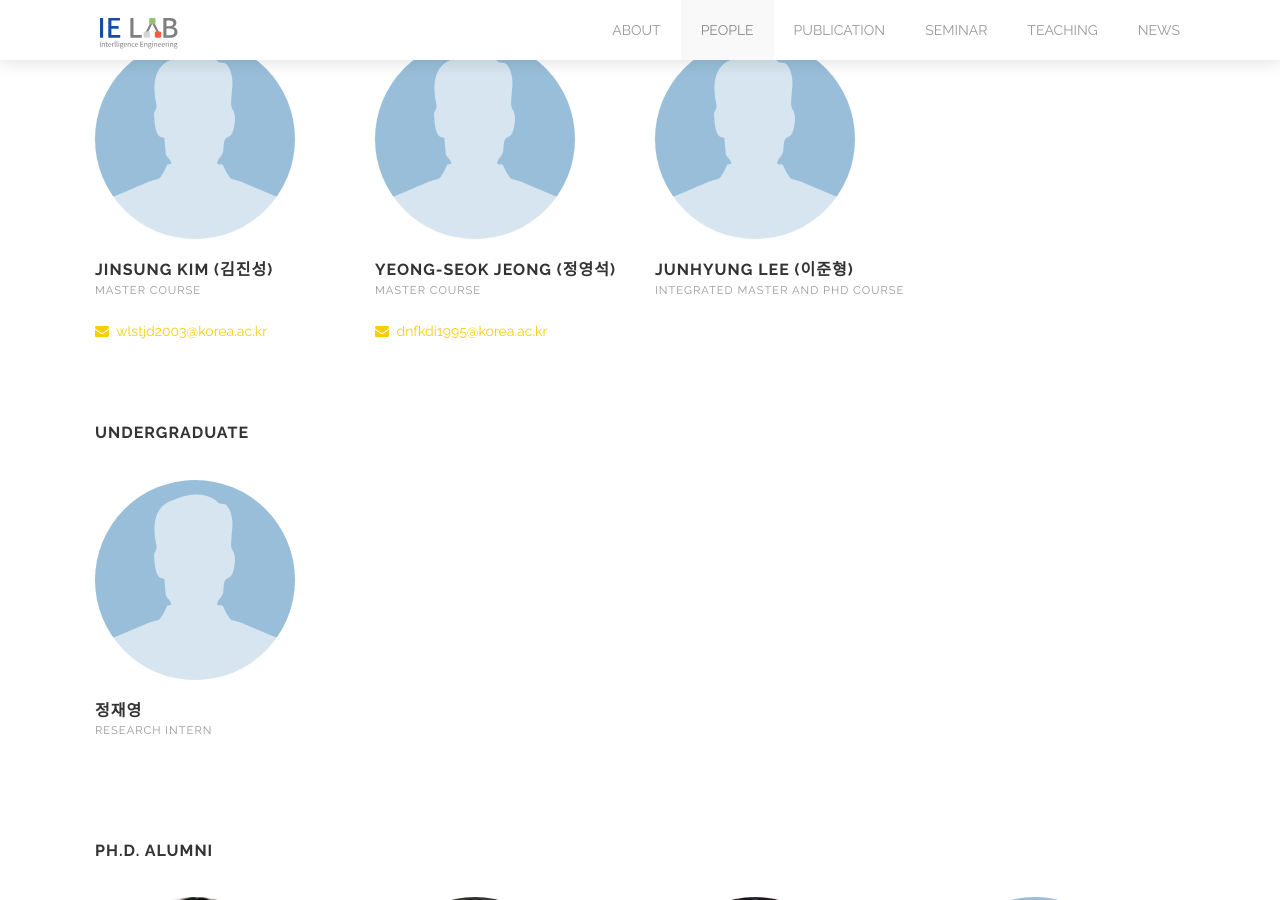
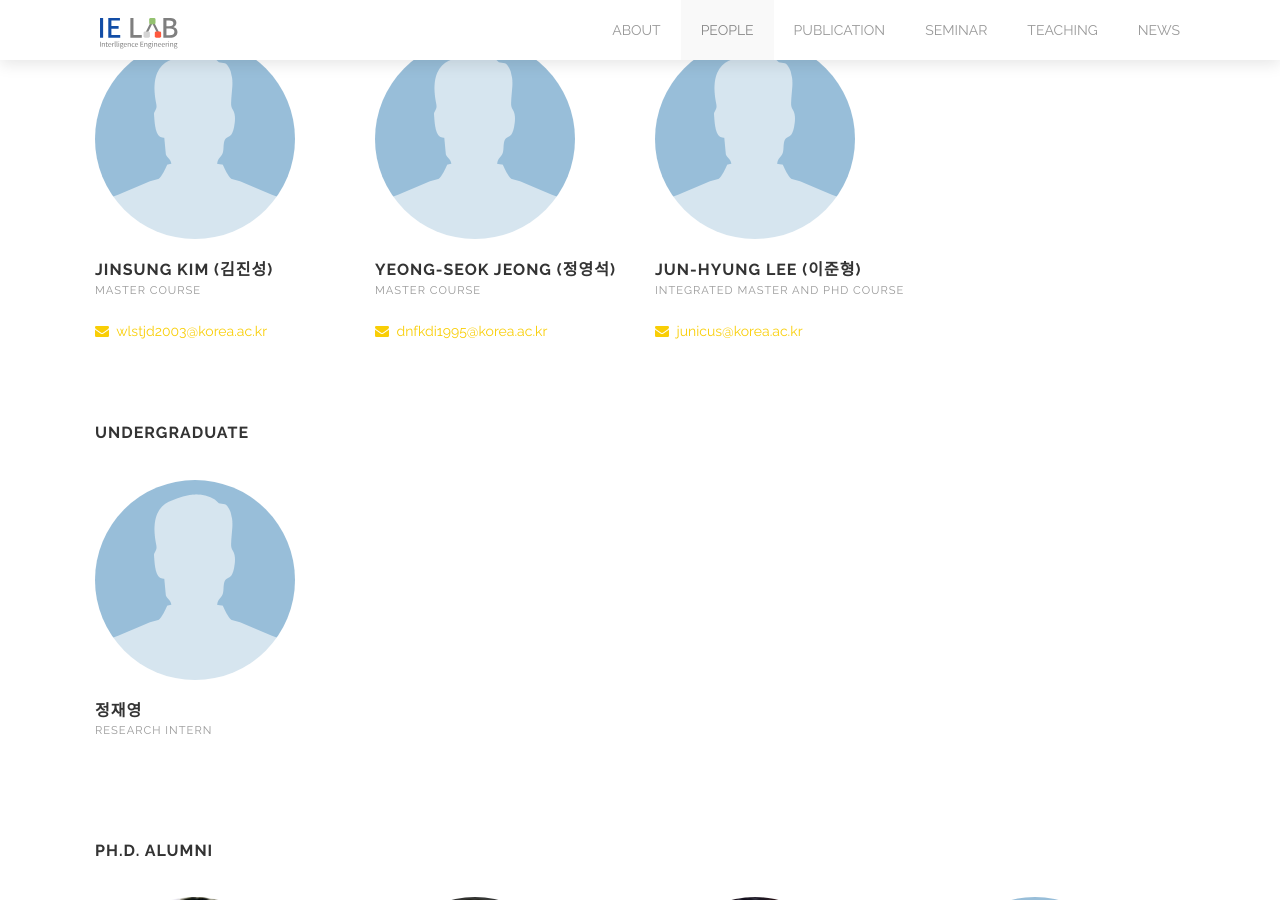
Before and after one commit to kuielab/kuielab.github.io, a Jekyll site: the page built from people.html, in a window 1280 px wide and 900 px high, scrolled down 1349 px. Built offline with Jekyll 4.4.1, drawn with Linux system fonts in a browser that asks for light colours.

Commit message:
Update people.html

```diff
--- a/people.html
+++ b/people.html
@@ -41,10 +41,10 @@ people:
         position: Master Course
         avatar: images/avatar/noface.png
         email: dnfkdi1995@korea.ac.kr
-      - name: Junhyung Lee (이준형)
+      - name: Jun-Hyung Lee (이준형)
         position: Integrated master and phd Course
         avatar: images/avatar/noface.png
-        email:
+        email: junicus@korea.ac.kr
   - position: Undergraduate
     members:
       - name: 정재영
```
